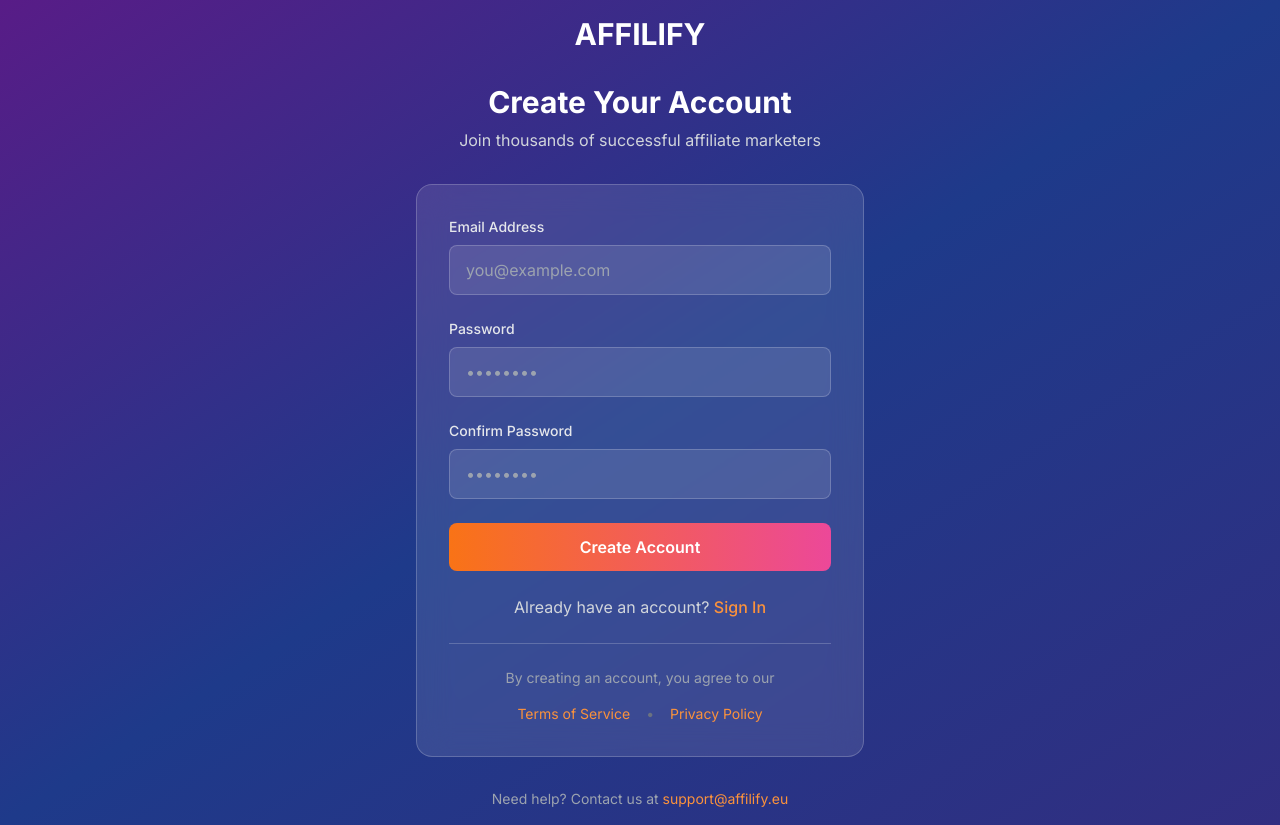
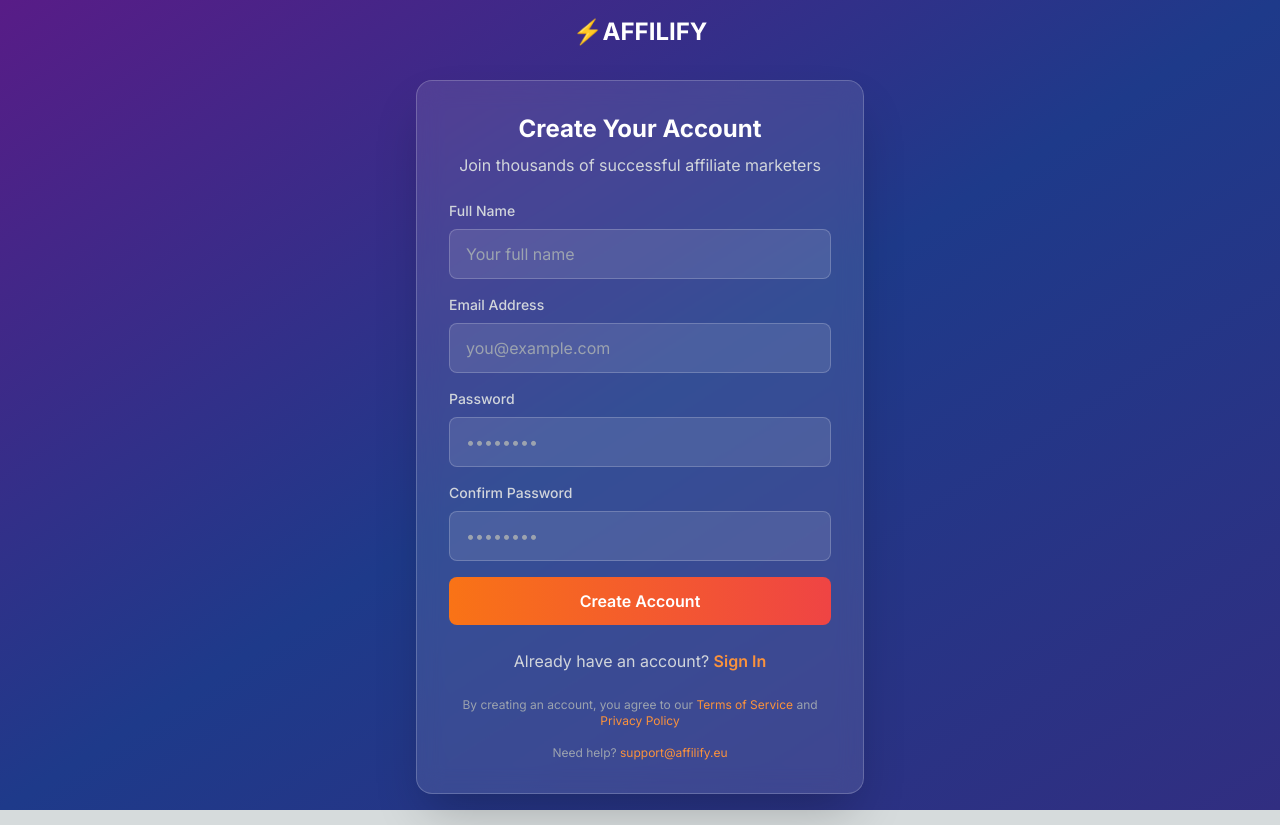
Before and after one commit to JVL-afk/M.A, a Next.js app: page /signup in a window 1280 px wide. Built offline with nearby package versions, Linux system fonts and the light colour scheme.

Commit message:
Update page.tsx

```diff
--- a/src/app/signup/page.tsx
+++ b/src/app/signup/page.tsx
@@ -1,38 +1,30 @@
-// app/(auth)/signup/page.tsx - FIXED VERSION
-// This ensures the signup page is accessible from the navbar
+// 🚀 FIXED AFFILIFY SIGNUP PAGE WITH FULL NAME FIELD
+// File: src/app/signup/page.tsx
 
 'use client';
 
 import { useState } from 'react';
-import { useRouter } from 'next/navigation';
+import { useRouter, useSearchParams } from 'next/navigation';
 import Link from 'next/link';
 
-export default function SignUpPage() {
-  const [email, setEmail] = useState('');
-  const [password, setPassword] = useState('');
-  const [confirmPassword, setConfirmPassword] = useState('');
-  const [isLoading, setIsLoading] = useState(false);
+export default function SignupPage() {
+  const router = useRouter();
+  const searchParams = useSearchParams();
+  const plan = searchParams.get('plan') || 'basic';
+
+  const [formData, setFormData] = useState({
+    fullName: '',
+    email: '',
+    password: '',
+    confirmPassword: ''
+  });
   const [error, setError] = useState('');
-  const router = useRouter();
+  const [loading, setLoading] = useState(false);
 
   const handleSubmit = async (e: React.FormEvent) => {
     e.preventDefault();
-    setIsLoading(true);
     setError('');
-
-    // Validate passwords match
-    if (password !== confirmPassword) {
-      setError('Passwords do not match');
-      setIsLoading(false);
-      return;
-    }
-
-    // Validate password strength
-    if (password.length < 8) {
-      setError('Password must be at least 8 characters long');
-      setIsLoading(false);
-      return;
-    }
+    setLoading(true);
 
     try {
       const response = await fetch('/api/auth/signup', {
@@ -41,137 +33,188 @@ export default function SignUpPage() {
           'Content-Type': 'application/json',
         },
         body: JSON.stringify({
-          email,
-          password,
+          ...formData,
+          plan
         }),
       });
 
       const data = await response.json();
 
-      if (response.ok) {
-        // Success - redirect to login or dashboard
-        router.push('/login?message=Account created successfully');
+      if (!response.ok) {
+        throw new Error(data.error || 'Signup failed');
+      }
+
+      // Redirect based on plan
+      if (plan === 'basic') {
+        router.push('/dashboard');
       } else {
-        setError(data.error || 'Failed to create account');
+        router.push(`/checkout?plan=${plan}`);
       }
-    } catch (error) {
-      setError('Network error. Please try again.');
+
+    } catch (error: any) {
+      setError(error.message);
     } finally {
-      setIsLoading(false);
+      setLoading(false);
     }
+  };
+
+  const handleChange = (e: React.ChangeEvent<HTMLInputElement>) => {
+    setFormData({
+      ...formData,
+      [e.target.name]: e.target.value
+    });
   };
 
   return (
     <div className="min-h-screen bg-gradient-to-br from-purple-900 via-blue-900 to-indigo-900 flex items-center justify-center p-4">
-      <div className="max-w-md w-full space-y-8">
-        <div className="text-center">
-          <Link href="/" className="text-3xl font-bold text-white mb-8 inline-block">
-            AFFILIFY
+      <div className="max-w-md w-full">
+        {/* Logo */}
+        <div className="text-center mb-8">
+          <Link href="/" className="text-2xl font-bold text-white">
+            ⚡AFFILIFY
           </Link>
-          <h2 className="text-3xl font-bold text-white mb-2">Create Your Account</h2>
-          <p className="text-gray-300">Join thousands of successful affiliate marketers</p>
         </div>
 
-        <div className="bg-white/10 backdrop-blur-lg rounded-2xl p-8 border border-white/20">
-          <form onSubmit={handleSubmit} className="space-y-6">
+        {/* Signup Form */}
+        <div className="bg-white/10 backdrop-blur-md rounded-2xl p-8 shadow-2xl border border-white/20">
+          <div className="text-center mb-6">
+            <h1 className="text-2xl font-bold text-white mb-2">Create Your Account</h1>
+            <p className="text-gray-300">
+              Join thousands of successful affiliate marketers
+              {plan !== 'basic' && (
+                <span className="block text-orange-400 font-semibold mt-1">
+                  {plan === 'pro' ? 'Pro Plan Selected' : 'Enterprise Plan Selected'}
+                </span>
+              )}
+            </p>
+          </div>
+
+          <form onSubmit={handleSubmit} className="space-y-4">
+            {/* Full Name Field - ADDED! */}
+            <div>
+              <label htmlFor="fullName" className="block text-sm font-medium text-gray-300 mb-2">
+                Full Name
+              </label>
+              <input
+                type="text"
+                id="fullName"
+                name="fullName"
+                value={formData.fullName}
+                onChange={handleChange}
+                placeholder="Your full name"
+                required
+                className="w-full px-4 py-3 bg-white/10 border border-white/20 rounded-lg text-white placeholder-gray-400 focus:outline-none focus:ring-2 focus:ring-orange-500 focus:border-transparent"
+              />
+            </div>
+
+            {/* Email Field */}
+            <div>
+              <label htmlFor="email" className="block text-sm font-medium text-gray-300 mb-2">
+                Email Address
+              </label>
+              <input
+                type="email"
+                id="email"
+                name="email"
+                value={formData.email}
+                onChange={handleChange}
+                placeholder="you@example.com"
+                required
+                className="w-full px-4 py-3 bg-white/10 border border-white/20 rounded-lg text-white placeholder-gray-400 focus:outline-none focus:ring-2 focus:ring-orange-500 focus:border-transparent"
+              />
+            </div>
+
+            {/* Password Field */}
+            <div>
+              <label htmlFor="password" className="block text-sm font-medium text-gray-300 mb-2">
+                Password
+              </label>
+              <input
+                type="password"
+                id="password"
+                name="password"
+                value={formData.password}
+                onChange={handleChange}
+                placeholder="••••••••"
+                required
+                minLength={8}
+                className="w-full px-4 py-3 bg-white/10 border border-white/20 rounded-lg text-white placeholder-gray-400 focus:outline-none focus:ring-2 focus:ring-orange-500 focus:border-transparent"
+              />
+            </div>
+
+            {/* Confirm Password Field */}
+            <div>
+              <label htmlFor="confirmPassword" className="block text-sm font-medium text-gray-300 mb-2">
+                Confirm Password
+              </label>
+              <input
+                type="password"
+                id="confirmPassword"
+                name="confirmPassword"
+                value={formData.confirmPassword}
+                onChange={handleChange}
+                placeholder="••••••••"
+                required
+                minLength={8}
+                className="w-full px-4 py-3 bg-white/10 border border-white/20 rounded-lg text-white placeholder-gray-400 focus:outline-none focus:ring-2 focus:ring-orange-500 focus:border-transparent"
+              />
+            </div>
+
+            {/* Error Message */}
             {error && (
-              <div className="bg-red-500/20 border border-red-500/50 text-red-200 px-4 py-3 rounded-lg">
+              <div className="bg-red-500/20 border border-red-500/50 rounded-lg p-3 text-red-200 text-sm">
                 {error}
               </div>
             )}
 
-            <div>
-              <label htmlFor="email" className="block text-sm font-medium text-gray-200 mb-2">
-                Email Address
-              </label>
-              <input
-                id="email"
-                type="email"
-                required
-                value={email}
-                onChange={(e) => setEmail(e.target.value)}
-                className="w-full px-4 py-3 bg-white/10 border border-white/20 rounded-lg text-white placeholder-gray-400 focus:outline-none focus:ring-2 focus:ring-orange-500 focus:border-transparent"
-                placeholder="you@example.com"
-              />
-            </div>
-
-            <div>
-              <label htmlFor="password" className="block text-sm font-medium text-gray-200 mb-2">
-                Password
-              </label>
-              <input
-                id="password"
-                type="password"
-                required
-                value={password}
-                onChange={(e) => setPassword(e.target.value)}
-                className="w-full px-4 py-3 bg-white/10 border border-white/20 rounded-lg text-white placeholder-gray-400 focus:outline-none focus:ring-2 focus:ring-orange-500 focus:border-transparent"
-                placeholder="••••••••"
-                minLength={8}
-              />
-            </div>
-
-            <div>
-              <label htmlFor="confirmPassword" className="block text-sm font-medium text-gray-200 mb-2">
-                Confirm Password
-              </label>
-              <input
-                id="confirmPassword"
-                type="password"
-                required
-                value={confirmPassword}
-                onChange={(e) => setConfirmPassword(e.target.value)}
-                className="w-full px-4 py-3 bg-white/10 border border-white/20 rounded-lg text-white placeholder-gray-400 focus:outline-none focus:ring-2 focus:ring-orange-500 focus:border-transparent"
-                placeholder="••••••••"
-                minLength={8}
-              />
-            </div>
-
+            {/* Submit Button */}
             <button
               type="submit"
-              disabled={isLoading}
-              className="w-full bg-gradient-to-r from-orange-500 to-pink-500 text-white font-semibold py-3 px-6 rounded-lg hover:from-orange-600 hover:to-pink-600 transition-all duration-200 disabled:opacity-50 disabled:cursor-not-allowed"
+              disabled={loading}
+              className="w-full bg-gradient-to-r from-orange-500 to-red-500 text-white font-semibold py-3 px-6 rounded-lg hover:from-orange-600 hover:to-red-600 focus:outline-none focus:ring-2 focus:ring-orange-500 focus:ring-offset-2 focus:ring-offset-transparent transition-all duration-200 disabled:opacity-50 disabled:cursor-not-allowed"
             >
-              {isLoading ? 'Creating Account...' : 'Create Account'}
+              {loading ? 'Creating Account...' : 'Create Account'}
             </button>
           </form>
 
-          <div className="mt-6 text-center">
+          {/* Login Link */}
+          <div className="text-center mt-6">
             <p className="text-gray-300">
               Already have an account?{' '}
-              <Link href="/login" className="text-orange-400 hover:text-orange-300 font-medium">
+              <Link href="/login" className="text-orange-400 hover:text-orange-300 font-semibold">
                 Sign In
               </Link>
             </p>
           </div>
 
-          <div className="mt-6 pt-6 border-t border-white/20">
-            <div className="text-center">
-              <p className="text-sm text-gray-400 mb-4">
-                By creating an account, you agree to our
-              </p>
-              <div className="flex justify-center space-x-4 text-sm">
+          {/* Legal Links */}
+          <div className="text-center mt-6 text-xs text-gray-400">
+            <p>
+              By creating an account, you agree to our{' '}
               <Link href="/terms" className="text-orange-400 hover:text-orange-300">
                 Terms of Service
-                </Link>
-                <span className="text-gray-500">•</span>
+              </Link>{' '}
+              and{' '}
               <Link href="/privacy" className="text-orange-400 hover:text-orange-300">
                 Privacy Policy
               </Link>
-              </div>
-            </div>
-          </div>
+            </p>
           </div>
 
-        <div className="text-center">
-          <p className="text-gray-400 text-sm">
-            Need help? Contact us at{' '}
-            <a href="mailto:support@affilify.eu" className="text-orange-400 hover:text-orange-300">
+          {/* Support Contact */}
+          <div className="text-center mt-4">
+            <p className="text-xs text-gray-400">
+              Need help?{' '}
+              <a
+                href="mailto:support@affilify.eu"
+                className="text-orange-400 hover:text-orange-300"
+              >
                 support@affilify.eu
               </a>
             </p>
           </div>
         </div>
       </div>
+    </div>
   );
 }
```
Lines whose indentation alone changed are shown as unchanged.
